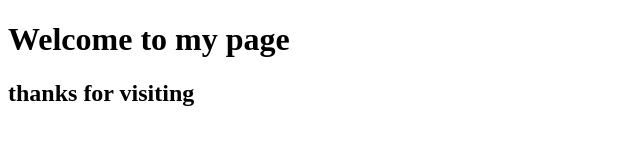
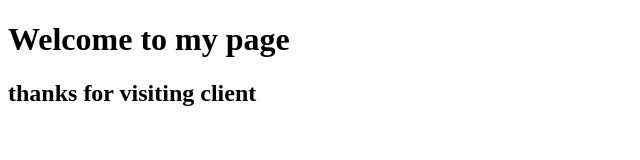
Before and after one commit to avinashv550/new1, a plain HTML site: page index.html in a window 1280 px wide. Shown: the full height of the page, 0-640 px from the left. Drawn offline with Linux system fonts and the light colour scheme.

Commit message:
Update index.html

```diff
--- a/index.html
+++ b/index.html
@@ -5,6 +5,6 @@
 </head>
 <body>
 <h1> Welcome to my page </h1>
-  <h2>thanks for visiting </h2>
+  <h2>thanks for visiting client</h2>
 </body>
 </html>
```
